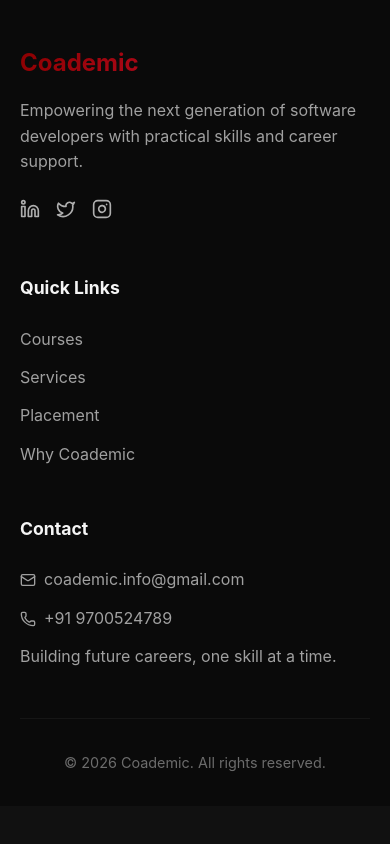
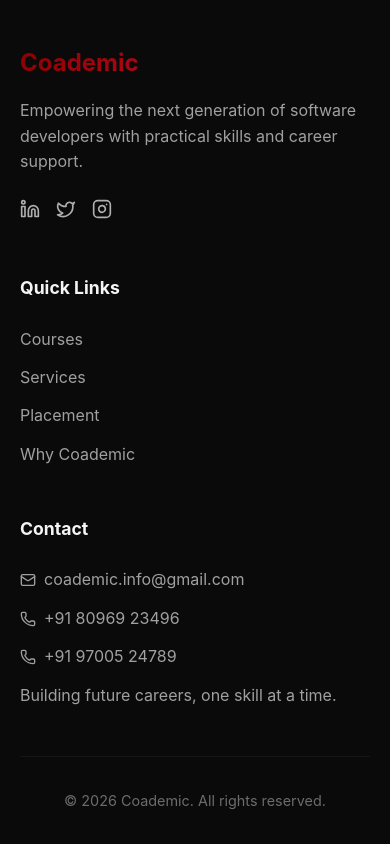
Before and after one commit to Sai-dheeraj-krishna/coademic, a React (Vite) app: page / in a window 390 px wide. Shown: the part 7361-8205 px from the top of the page. Before the commit the page ends 8167 px from the top, so only its background shows below. Built offline with nearby package versions, Linux system fonts and the light colour scheme.

Commit message:
Update phone numbers in Footer

```diff
--- a/src/components/Footer.jsx
+++ b/src/components/Footer.jsx
@@ -49,7 +49,10 @@ const Footer = () => {
                                 <Mail size={16} /> coademic.info@gmail.com
                             </li>
                             <li style={{ color: 'var(--gray-text)', display: 'flex', alignItems: 'center', gap: '0.5rem' }}>
-                                <Phone size={16} /> +91 9700524789
+                                <Phone size={16} /> +91 80969 23496
+                            </li>
+                            <li style={{ color: 'var(--gray-text)', display: 'flex', alignItems: 'center', gap: '0.5rem' }}>
+                                <Phone size={16} /> +91 97005 24789
                             </li>
                             <li style={{ color: 'var(--gray-text)' }}>
                                 Building future careers, one skill at a time.
```
